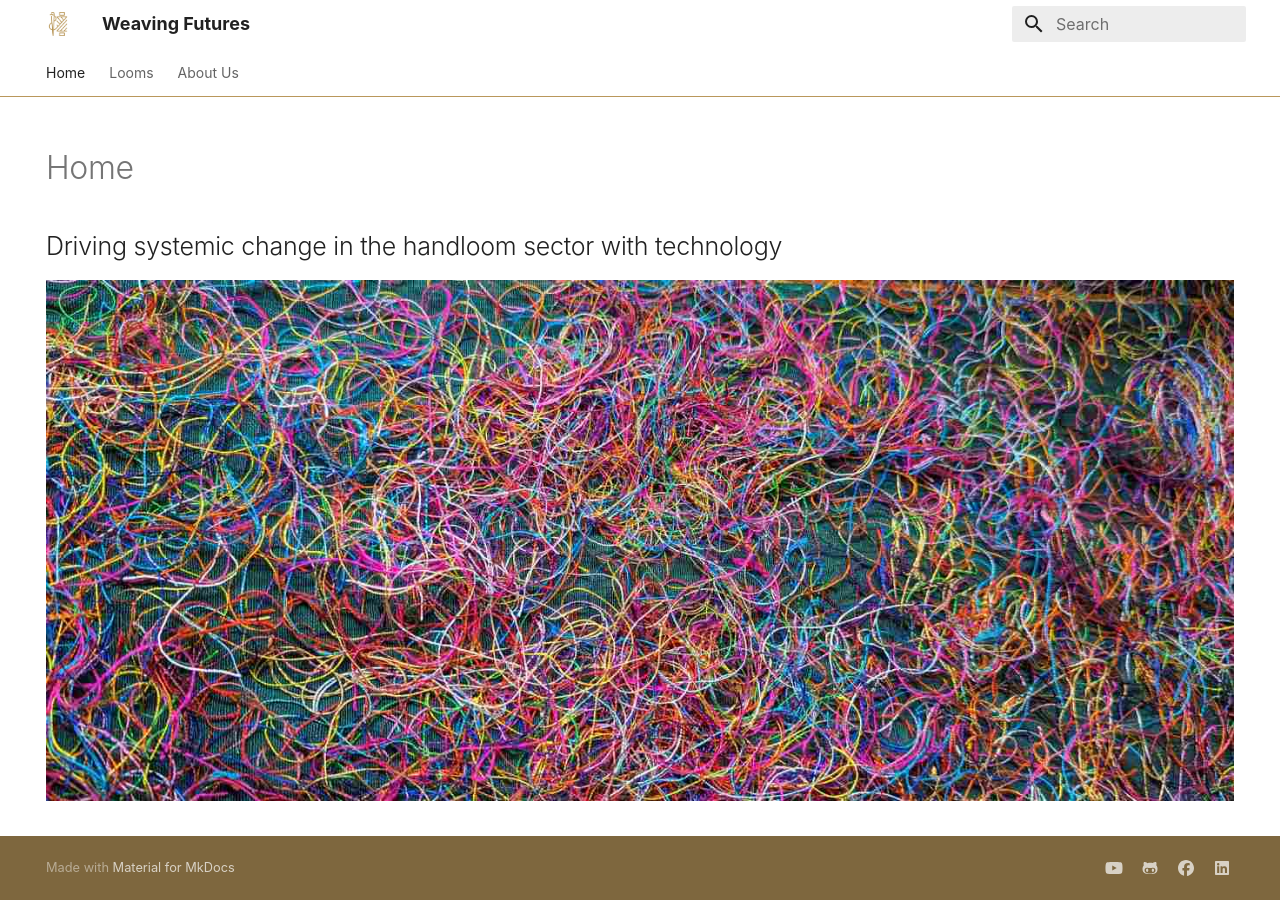
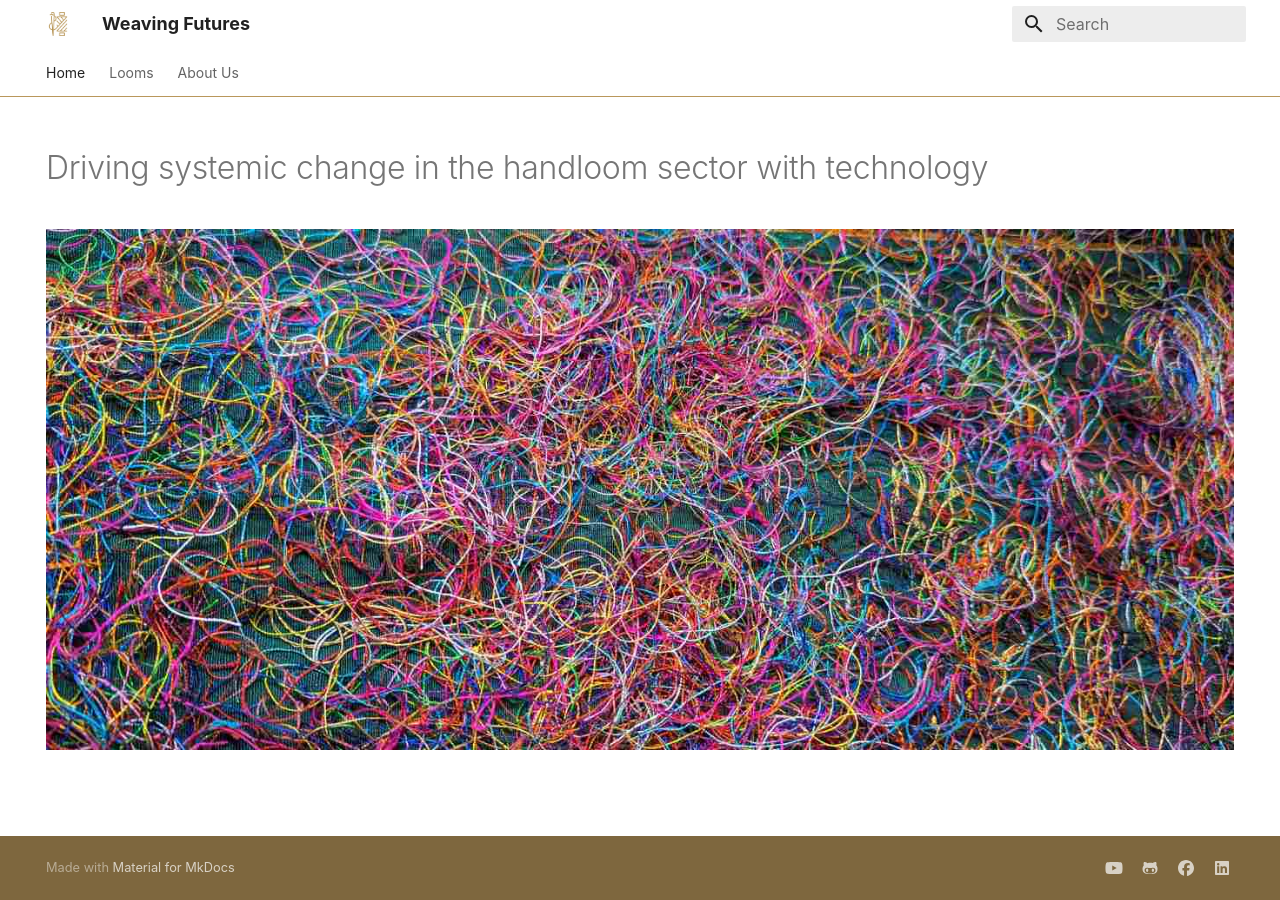
Before and after one commit to weavingfutures/weavingfutures.github.io, an MkDocs documentation site: the page built from docs/index.md, in a window 1280 px wide. Built offline with MkDocs 1.6.1 and Material for MkDocs 9.7.7, drawn with Linux system fonts in a browser that asks for light colours; some web fonts are replaced.

```diff
--- a/docs/index.md
+++ b/docs/index.md
@@ -3,5 +3,5 @@ hide:
   - navigation
   - toc
 ---
-## Driving systemic change in the handloom sector with technology
+# Driving systemic change in the handloom sector with technology
 <p align="center"><img alt="group" src="../../images/front_textile.jpg" /></p>
```
